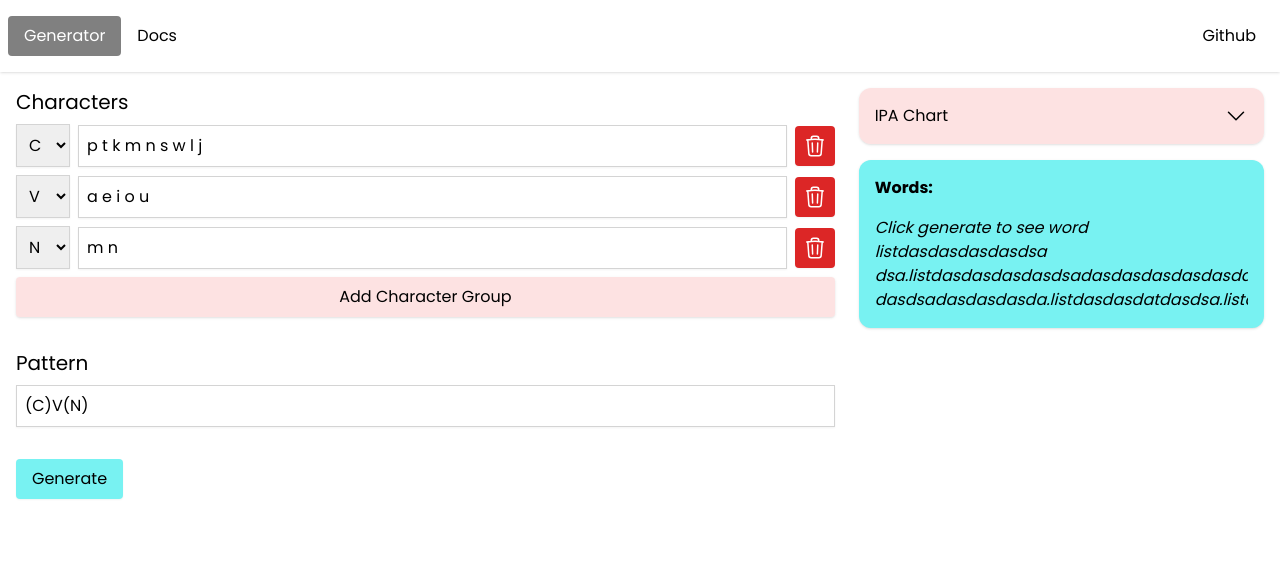
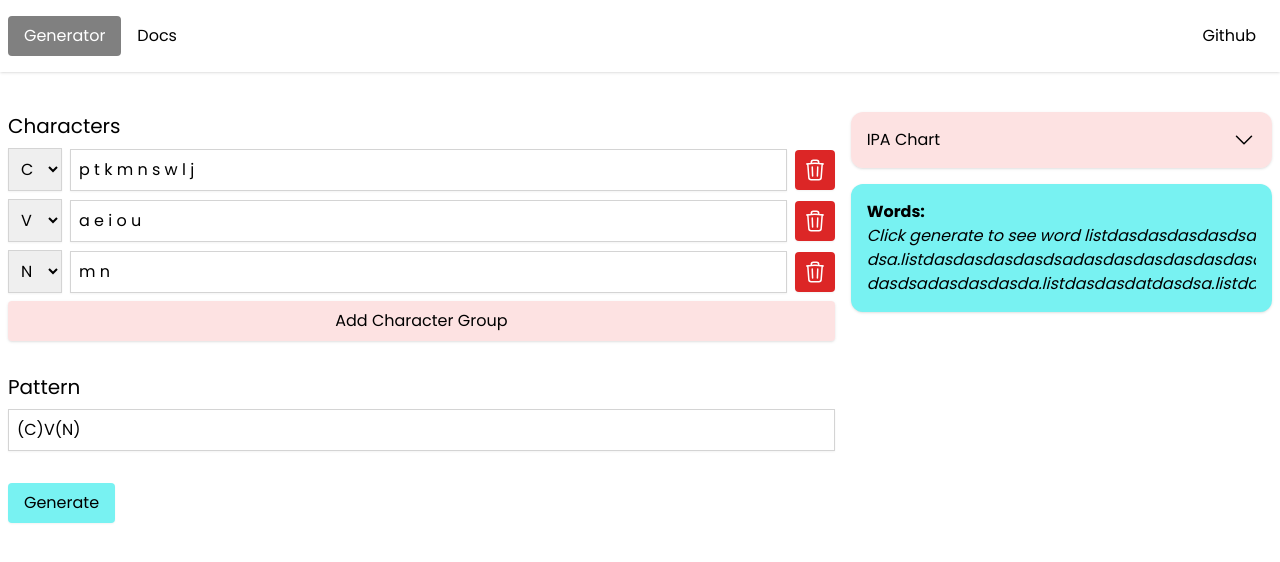
Before and after one commit to CollinBrennan/word-generator, a React (Vite) app: page / in a window 1280 px wide. Shown: the top 562 px of the page. Built offline with nearby package versions, Linux system fonts and the light colour scheme.

Commit message:
Simplified padding

```diff
--- a/src/pages/Home.tsx
+++ b/src/pages/Home.tsx
@@ -6,18 +6,18 @@ function Home() {
   const [output, setOutput] = useState<Inputs>()
   return (
     <div className="flex justify-center">
-      <div className="w-full max-w-screen-xl justify-center items-center flex px-2">
-        <div className="flex flex-col md:flex-row w-full gap-2 pt-2">
-          <div className="rounded-xl p-2 md:w-2/3">
+      <div className="w-full max-w-screen-xl justify-center flex pt-8">
+        <div className="flex flex-col md:flex-row w-full p-2 gap-4">
+          <div className="rounded-xl md:w-2/3">
             <Form setOutput={setOutput} />
           </div>
 
-          <div className="p-2 md:w-1/3 flex flex-col gap-4">
-            <div className="bg-secondary/50 rounded-xl shadow p-4 flex justify-between">
+          <div className="md:w-1/3 flex flex-col gap-4">
+            <div className="bg-secondary/50 rounded-xl shadow flex justify-between p-4">
               IPA Chart <ChevronDownIcon className="h-6" />
             </div>
             <div className="bg-primary rounded-xl shadow p-4">
-              <p className="pb-4 font-bold">Words: </p>
+              <p className="font-bold">Words: </p>
               <p className="overflow-hidden">
                 {output?.pattern ?? (
                   <span className="italic">
```
